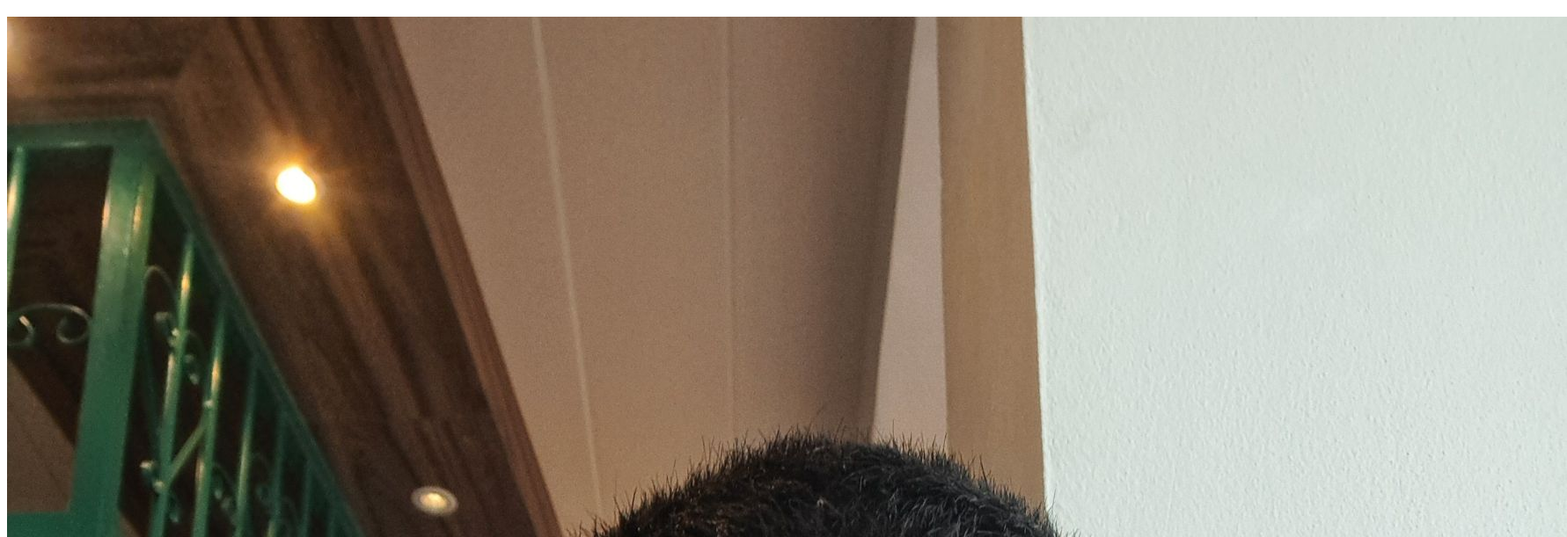
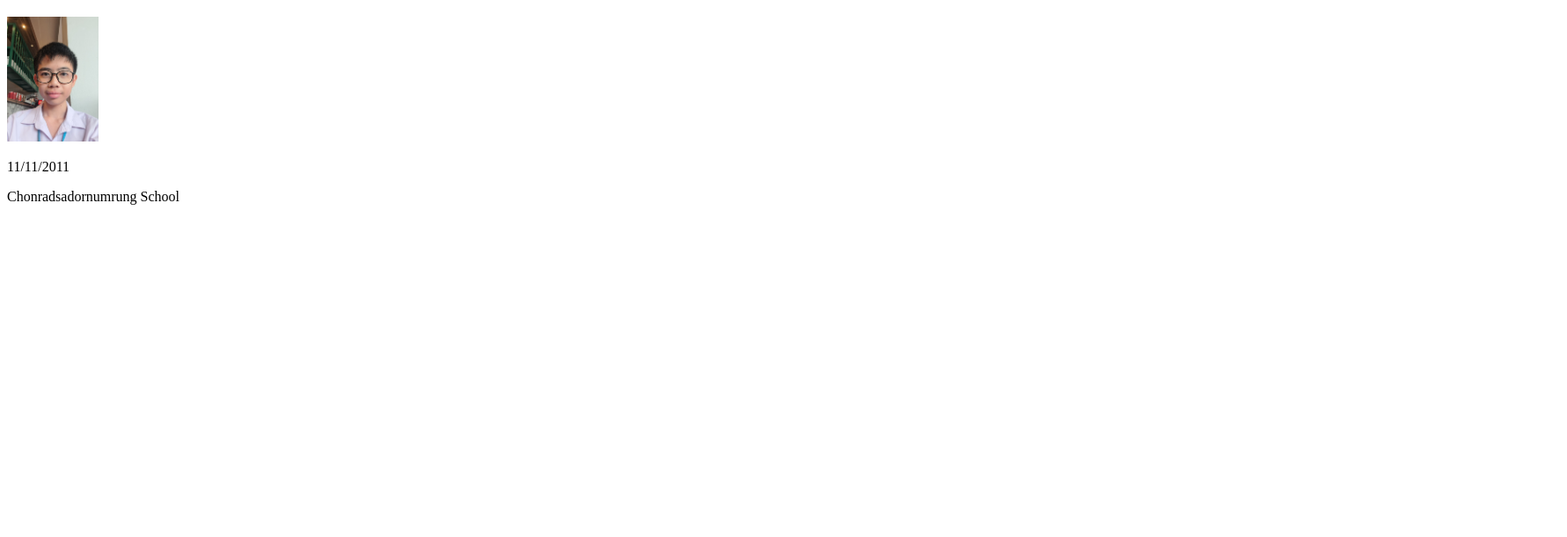
Before and after one commit to M3209NodeNovice/portfolio32, a plain HTML site: page index.html in a window 1280 px wide. Shown: the part 61-672 px from the top of the page at 88% size, 1781 px wide, since content can reach past the window. Drawn offline with Linux system fonts and the light colour scheme.

Commit message:
Update index.html

```diff
--- a/index.html
+++ b/index.html
@@ -7,7 +7,7 @@
 </head>
 <body>
     <h1>Nattasak Nantamongkol</h1>
-    <img src="me.jpg" alt="A picture of Nattasak Nantamongkol">
+    <img src="me.jpg" alt="A picture of Nattasak Nantamongkol" width="104" height="142">
     <p>11/11/2011</p>
     <p>Chonradsadornumrung School</p>
 </body>
```
